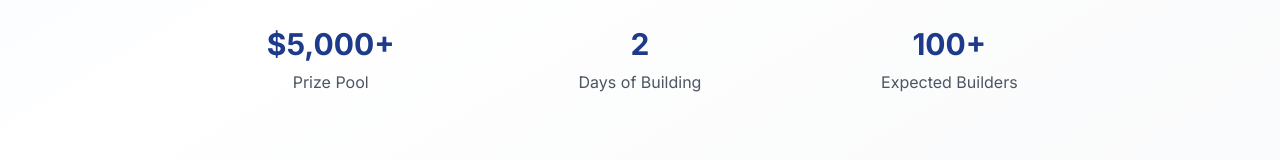
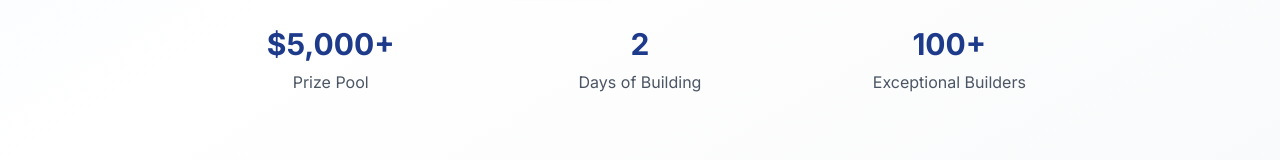
Before and after one commit to winnie14742/afore-hackathon, a Next.js app: page / in a window 1280 px wide. Shown: the part 586-746 px from the top of the page. Built offline with nearby package versions, Linux system fonts and the light colour scheme.

Commit message:
hopefully the last change

```diff
--- a/app/page.tsx
+++ b/app/page.tsx
@@ -97,7 +97,7 @@ export default function Home() {
               </div>
               <div className="text-center">
                 <div className="text-3xl font-bold text-blue-900 mb-2">100+</div>
-                <div className="text-gray-600">Expected Builders</div>
+                <div className="text-gray-600">Exceptional Builders</div>
               </div>
             </div>
           </div>
```
